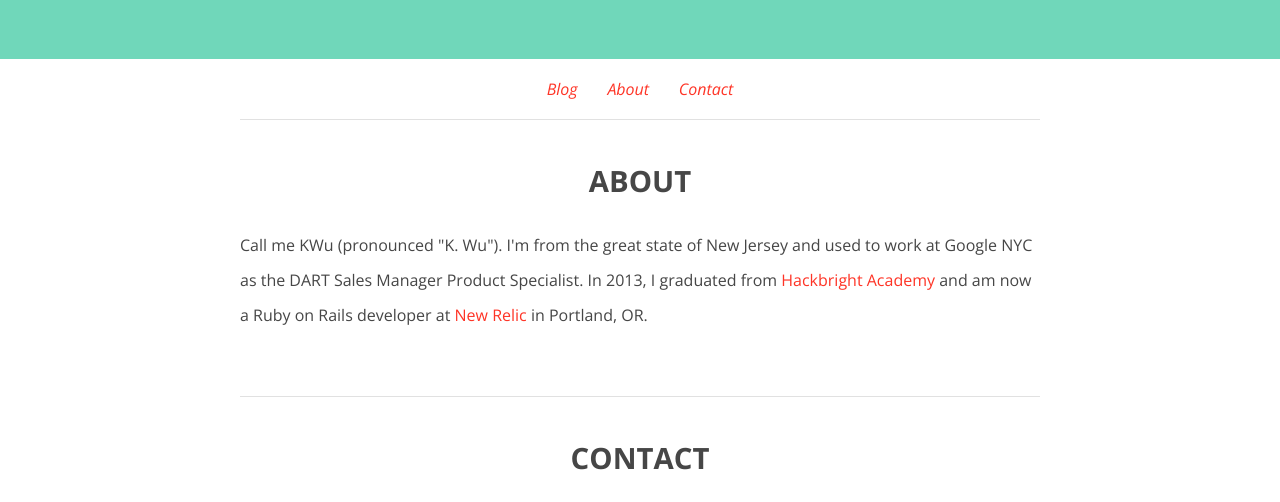
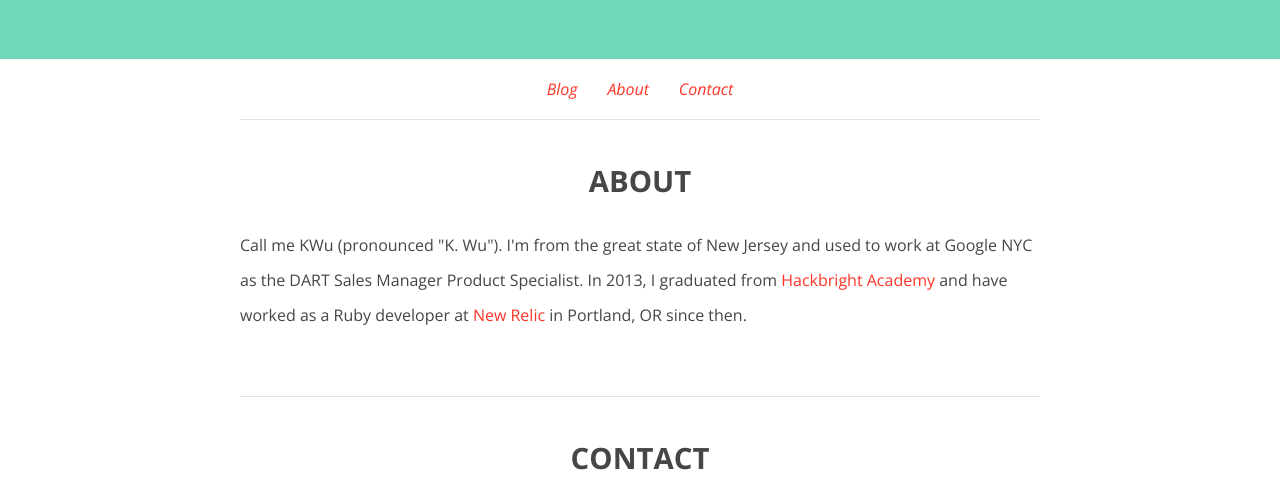
Before and after one commit to kwugirl/kwugirl.github.io, a plain HTML site: page index.html in a window 1280 px wide. Shown: the part 161-663 px from the top of the page. Drawn offline with nearby package versions, Linux system fonts and the light colour scheme.

Commit message:
Update job description

```diff
--- a/index.html
+++ b/index.html
@@ -49,7 +49,7 @@
         </h2>
       </a>
 
-      <p>Call me KWu (pronounced "K. Wu"). I'm from the great state of New Jersey and used to work at Google NYC as the DART Sales Manager Product Specialist. In 2013, I graduated from <a href="http://hackbrightacademy.com/">Hackbright Academy</a> and am now a Ruby on Rails developer at <a href="http://newrelic.com/">New Relic</a> in Portland, OR.</p>
+      <p>Call me KWu (pronounced "K. Wu"). I'm from the great state of New Jersey and used to work at Google NYC as the DART Sales Manager Product Specialist. In 2013, I graduated from <a href="http://hackbrightacademy.com/">Hackbright Academy</a> and have worked as a Ruby developer at <a href="http://newrelic.com/">New Relic</a> in Portland, OR since then.</p>
     </div>
 
     <div id="contact" class="vertical_block">
```
